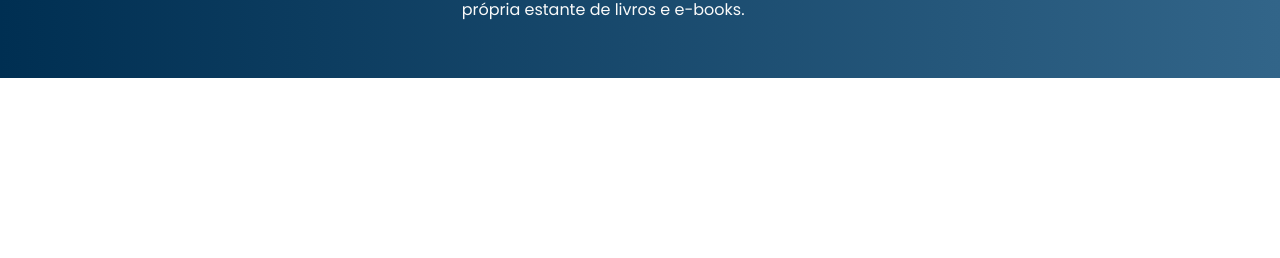
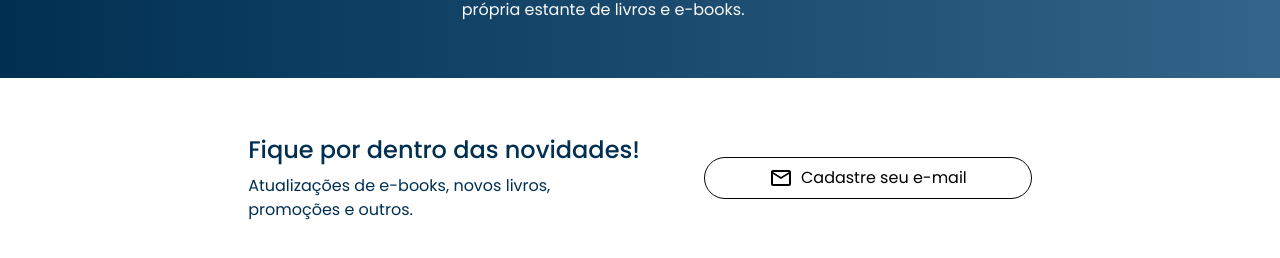
Before and after one commit to vitormarinheiro1/Books, a React (Vite) app: page / in a window 1280 px wide. Shown: the part 1595-1853 px from the top of the page. Before the commit the page ends 1673 px from the top, so only its background shows below. Built offline with nearby package versions, Linux system fonts and the light colour scheme.

Commit message:
feat: novidades

```diff
--- a/src/pages/Home/index.tsx
+++ b/src/pages/Home/index.tsx
@@ -3,6 +3,7 @@ import { Banner } from "../../components/Menu";
 import { CriarConta } from "./criar-conta";
 import { Lancamentos } from "./lancamentos";
 import { MaisVendidos } from "./mais-vendidos";
+import { Novidades } from "./novidades";
 
 export function Home() {
   return (
@@ -12,6 +13,7 @@ export function Home() {
       <Lancamentos />
       <MaisVendidos />
       <CriarConta />
+      <Novidades />
     </>
   );
 }
--- /dev/null
+++ b/src/pages/Home/novidades.tsx
@@ -0,0 +1,21 @@
+import { MdOutlineMail } from "react-icons/md";
+
+export function Novidades() {
+  return (
+    <div className="py-14 flex justify-center items-center gap-16">
+      <div className="flex flex-col">
+        <h1 className="font-medium text-2xl text-[#002F52] pb-2">
+          Fique por dentro das novidades!
+        </h1>
+        <p className="text-[#002F52]">
+          Atualizações de e-books, novos livros,
+          <br /> promoções e outros.
+        </p>
+      </div>
+      <button className="flex items-center gap-2 px-16 py-2 border border-gray-950 rounded-full">
+        <MdOutlineMail size={24} />
+        Cadastre seu e-mail
+      </button>
+    </div>
+  );
+}
```
